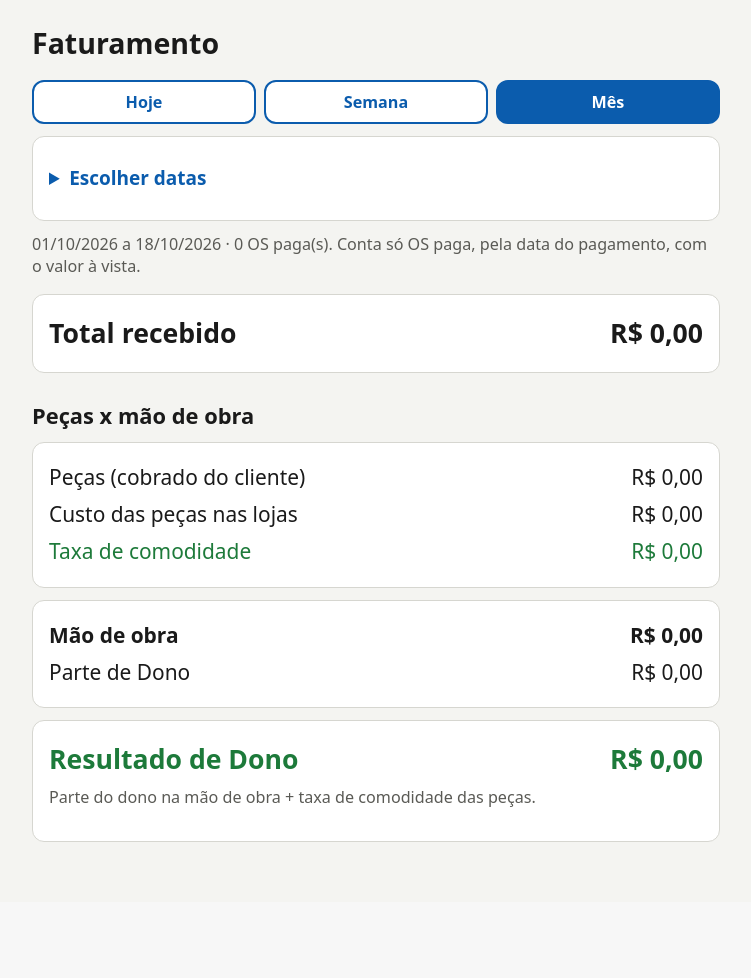
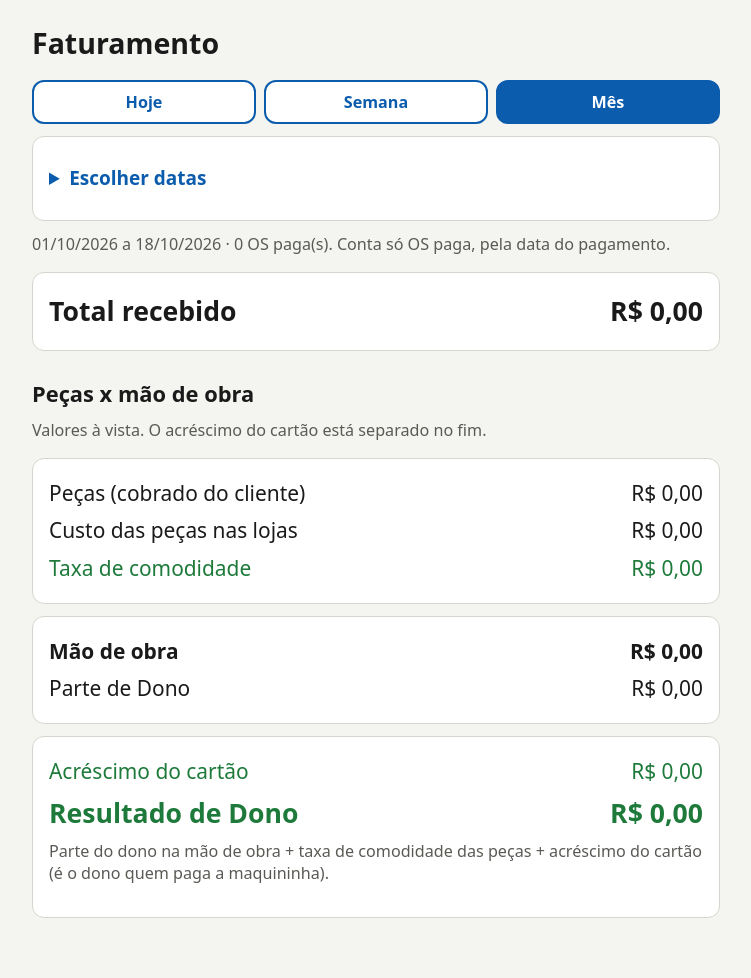
Before and after one commit to vitorSiqueiraLobao/Bayledger, a Django app: page /faturamento/ in a window 1280 px wide. Shown: the part 53-1031 px from the top of the page, without its empty margins (264-1015 px from the left). Before the commit the page ends 895 px from the top, so only its background shows below. Run offline with Django 5.2, Linux system fonts and the light colour scheme; the visitor is signed in with stand-in values (Sample User, id 1); data that the repository does not hold is empty.

Commit message:
Count the card surcharge as revenue
The surcharge for paying by card is now saved on the order when it is
paid (and cleared if it is reopened), so changing the multiplier later
does not move past orders; a data migration fills it in for orders
already paid by card. The revenue screen includes it in the total and in
the card line, shows it on its own line and adds it to the owner's
result. Mechanics' shares stay on the cash price.

Co-Authored-By: Claude Opus 5.5 <noreply@anthropic.com>

```diff
--- a/core/management/commands/semear_demo.py
+++ b/core/management/commands/semear_demo.py
@@ -132,6 +132,8 @@ class Command(BaseCommand):
                                                  preco_unitario=Decimal(preco), executor=executor,
                                                  mecanico=mecanico, percentual_dono=percentual)
                 ItemOS.objects.filter(pk=novo.pk).update(criado_em=quando)
+            if status == OrdemServico.PAGA and forma == 'cartao':
+                OrdemServico.objects.filter(pk=os_.pk).update(acrescimo_cartao=os_.total_cartao() - os_.total())
 
     def apagar(self):
         veiculos = Veiculo.objects.filter(placa__startswith=PREFIXO_PLACA)
--- a/core/templates/core/faturamento.html
+++ b/core/templates/core/faturamento.html
@@ -21,17 +21,18 @@
 </details>
 
 <p class="ajuda">{% if de == ate %}{{ de|date:"d/m/Y" }}{% else %}{{ de|date:"d/m/Y" }} a {{ ate|date:"d/m/Y" }}{% endif %}
-  · {{ ordens|length }} OS paga(s). Conta só OS paga, pela data do pagamento, com o valor à vista.</p>
+  · {{ ordens|length }} OS paga(s). Conta só OS paga, pela data do pagamento.</p>
 
 <div class="cartao totais">
   <div class="principal"><span>Total recebido</span><span>{{ recebido|brl }}</span></div>
   {% for f in formas %}
   <div><span>{{ f.nome }} <span class="sub">· {{ f.os }} OS</span></span><span>{{ f.total|brl }}</span></div>
-  {% if f.maquininha %}<div class="sub"><span>cobrado na maquininha (com acréscimo)</span><span>{{ f.maquininha|brl }}</span></div>{% endif %}
+  {% if f.acrescimo %}<div class="sub"><span>inclui acréscimo do cartão</span><span>{{ f.acrescimo|brl }}</span></div>{% endif %}
   {% endfor %}
 </div>
 
 <h2>Peças x mão de obra</h2>
+<p class="ajuda">Valores à vista. O acréscimo do cartão está separado no fim.</p>
 <div class="cartao totais">
   <div><span>Peças (cobrado do cliente)</span><span>{{ pecas|brl }}</span></div>
   <div><span>Custo das peças nas lojas</span><span>{{ custo_pecas|brl }}</span></div>
@@ -44,8 +45,10 @@
 </div>
 
 <div class="cartao totais">
+  <div class="ganho"><span>Acréscimo do cartão</span><span>{{ acrescimo|brl }}</span></div>
   <div class="principal ganho"><span>Resultado de {{ nome_dono }}</span><span>{{ resultado_dono|brl }}</span></div>
-  <p class="ajuda">Parte do dono na mão de obra + taxa de comodidade das peças.</p>
+  <p class="ajuda">Parte do dono na mão de obra + taxa de comodidade das peças + acréscimo do cartão
+    (é o dono quem paga a maquininha).</p>
 </div>
 
 {% if ordens %}
@@ -56,7 +59,7 @@
     <li><a class="linha-os" href="{% url 'os' o.pk %}">
       <span><strong>{{ o.veiculo.placa }}</strong> · {{ o.veiculo.modelo }}<br>
         <span class="sub">OS {{ o.numero }} · {{ o.cliente.nome }} · {{ o.pago_em|date:"d/m" }} · {{ o.get_forma_pagamento_display }}</span></span>
-      <span class="valor">{{ o.valor|brl }}</span>
+      <span class="valor">{{ o.pago|brl }}</span>
     </a></li>
   {% endfor %}
   </ul>
--- a/core/templates/core/os.html
+++ b/core/templates/core/os.html
@@ -9,7 +9,8 @@
   {{ os.cliente.nome }} <span class="ajuda">{{ os.cliente.telefone }}</span>
   {% if os.pedido %}<p class="ajuda" style="margin-bottom:0"><strong>Pedido:</strong> {{ os.pedido|linebreaksbr }}</p>{% endif %}
   {% if os.status == 'cancelada' %}<p class="erro">Cancelada: {{ os.motivo_cancelamento }}</p>{% endif %}
-  {% if os.status == 'paga' %}<p class="ajuda">Paga em {{ os.pago_em|date:"d/m/Y H:i" }} · {{ os.get_forma_pagamento_display }}</p>{% endif %}
+  {% if os.status == 'paga' %}<p class="ajuda">Paga em {{ os.pago_em|date:"d/m/Y H:i" }} · {{ os.get_forma_pagamento_display }}
+    · {{ os.total_pago|brl }}</p>{% endif %}
 </div>
 
 {% if os.editavel %}
--- a/core/views.py
+++ b/core/views.py
@@ -287,9 +287,7 @@ def mudar_status(request, pk):
     elif acao == 'pagar' and os_.status in (OrdemServico.ABERTA, OrdemServico.FINALIZADA):
         form = PagarForm(request.POST)
         if form.is_valid():
-            os_.status = OrdemServico.PAGA
-            os_.forma_pagamento = form.cleaned_data['forma_pagamento']
-            os_.pago_em = timezone.now()
+            os_.registrar_pagamento(form.cleaned_data['forma_pagamento'])
             os_.save()
             messages.success(request, f'OS {os_.numero} paga.')
         else:
@@ -302,6 +300,7 @@ def mudar_status(request, pk):
             messages.error(request, 'Só o dono pode reabrir uma OS paga ou cancelada.')
         else:
             os_.status, os_.forma_pagamento, os_.pago_em = OrdemServico.ABERTA, '', None
+            os_.acrescimo_cartao = Decimal('0')
             os_.save()
     elif acao == 'cancelar' and os_.status != OrdemServico.CANCELADA:
         form = CancelarForm(request.POST)
@@ -389,7 +388,10 @@ def conta_loja(request, pk):
 
 @login_required
 def faturamento(request):
-    """O que entrou no período: só OS pagas, pela data em que o cliente pagou (valores à vista)."""
+    """O que entrou no período: só OS pagas, pela data em que o cliente pagou.
+
+    Peças e mão de obra a preço à vista; o acréscimo do cartão aparece à parte e fica todo com o dono.
+    """
     form = FaturamentoForm(request.GET or None)
     de, ate, periodo = form.intervalo(timezone.localdate())
     ordens = list(OrdemServico.objects.filter(status=OrdemServico.PAGA, pago_em__date__gte=de,
@@ -397,6 +399,8 @@ def faturamento(request):
                   .select_related('veiculo', 'cliente')
                   .annotate(valor=Sum(F('itens__quantidade') * F('itens__preco_unitario'), default=0))
                   .order_by('-pago_em'))
+    for o in ordens:
+        o.pago = o.valor + o.acrescimo_cartao
     itens = ItemOS.objects.filter(os__in=[o.pk for o in ordens])
     zero = Decimal('0')
 
@@ -404,10 +408,9 @@ def faturamento(request):
     for chave, nome in OrdemServico.FORMAS_PAGAMENTO:
         do_tipo = [o for o in ordens if o.forma_pagamento == chave]
         if do_tipo:
-            total = sum((o.valor for o in do_tipo), zero)
-            formas.append({'nome': nome, 'chave': chave, 'os': len(do_tipo), 'total': total,
-                           'maquininha': (total * Decimal(settings.ACRESCIMO_CARTAO)).quantize(Decimal('0.01'))
-                           if chave == 'cartao' else None})
+            formas.append({'nome': nome, 'chave': chave, 'os': len(do_tipo),
+                           'total': sum((o.pago for o in do_tipo), zero),
+                           'acrescimo': sum((o.acrescimo_cartao for o in do_tipo), zero)})
 
     pecas = itens.filter(tipo=ItemOS.PECA).aggregate(
         preco=Sum(F('quantidade') * F('preco_unitario'), default=zero),
@@ -422,12 +425,13 @@ def faturamento(request):
             sem_executor += item.total()
     servicos = sum(partes.values(), zero) + sem_executor
     comodidade = pecas['preco'] - pecas['custo']
+    acrescimo = sum((o.acrescimo_cartao for o in ordens), zero)
     return render(request, 'core/faturamento.html', {
         'form': form, 'periodo': periodo, 'de': de, 'ate': ate, 'ordens': ordens, 'formas': formas,
-        'recebido': sum((o.valor for o in ordens), zero),
+        'recebido': sum((o.pago for o in ordens), zero), 'acrescimo': acrescimo,
         'pecas': pecas['preco'], 'custo_pecas': pecas['custo'], 'comodidade': comodidade,
         'servicos': servicos, 'mao_de_obra': _linhas_divisao(partes), 'sem_executor': sem_executor,
-        'resultado_dono': partes['dono'] + comodidade, 'nome_dono': settings.NOME_DONO,
+        'resultado_dono': partes['dono'] + comodidade + acrescimo, 'nome_dono': settings.NOME_DONO,
     })
 
 
```
Also changed, not shown: core/models.py (+12 -0 lines), core/tests.py (+30 -8 lines), README.md, core/migrations/0008_acrescimo_cartao.py (added).
